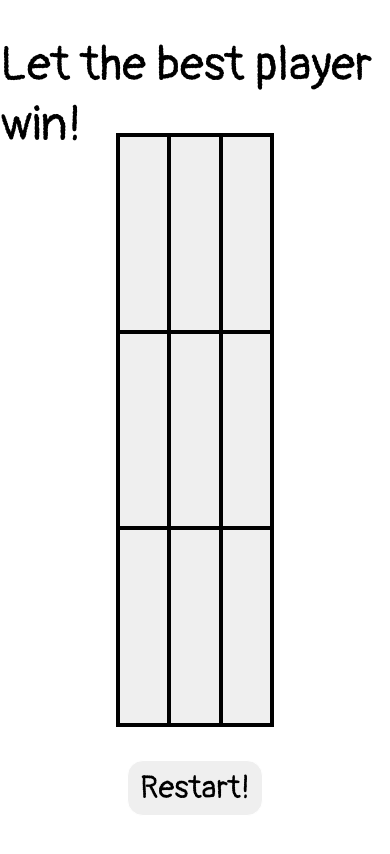
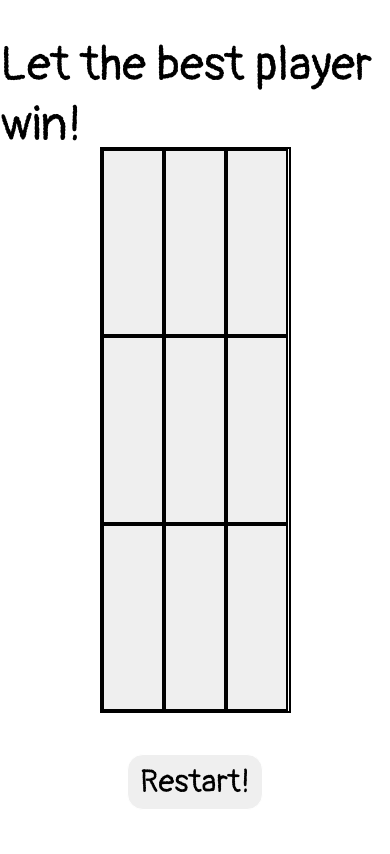
Before and after one commit to kamron-dev/tic-tac-toe, a plain HTML site: page index.html in a window 390 px wide. Drawn offline with Linux system fonts and the light colour scheme.

Commit message:
responsive using grid

```diff
--- a/style.css
+++ b/style.css
@@ -3,9 +3,10 @@
 
 body {
     box-sizing: border-box;
-    display: flex;
-    align-items: center;
-    justify-content: center;
+    display: grid;
+    grid-template-columns: 1fr 2fr 1fr;
+    grid-template-rows: 0.5fr 2fr 0.5fr;
+
     font-family: Pangolin, sans-serif;
     height: 100vh;
     font-size: 16px;
@@ -13,19 +14,23 @@ body {
 
 #gameBoardDiv {
     border: 2px solid black;
-    height: 70%;
-    width: 41%;
+    height: 100%;
+    width: 100%;
     display: grid;
     grid-template-columns: repeat(3, 1fr);
     grid-template-rows: repeat(3, 1fr);
-
-
+    grid-column: 2;
+    grid-row: 2;
+    justify-self: center;
+    align-self: center;
 }
 #display {
     position: absolute;
     top: -0.8rem;
+    font-size: 3rem;
+    grid-column: 1/4;
+    justify-self: center;
 
-    font-size: 3rem;
 }
 .cell {
     border: 2px solid black;
@@ -45,12 +50,14 @@ button:hover {
 }
 
 #restartGame {
-    position: absolute;
-    top: 90vh;
     width: 8.5rem;
     height: 3.5rem;
     font-family: Pangolin, sans-serif;
     font-size: 2rem;
     border: 1px solid white;
     border-radius: 1rem;
+    grid-column: 2;
+    grid-row: 3;
+    justify-self: center;
+    align-self: center;
 }
```
